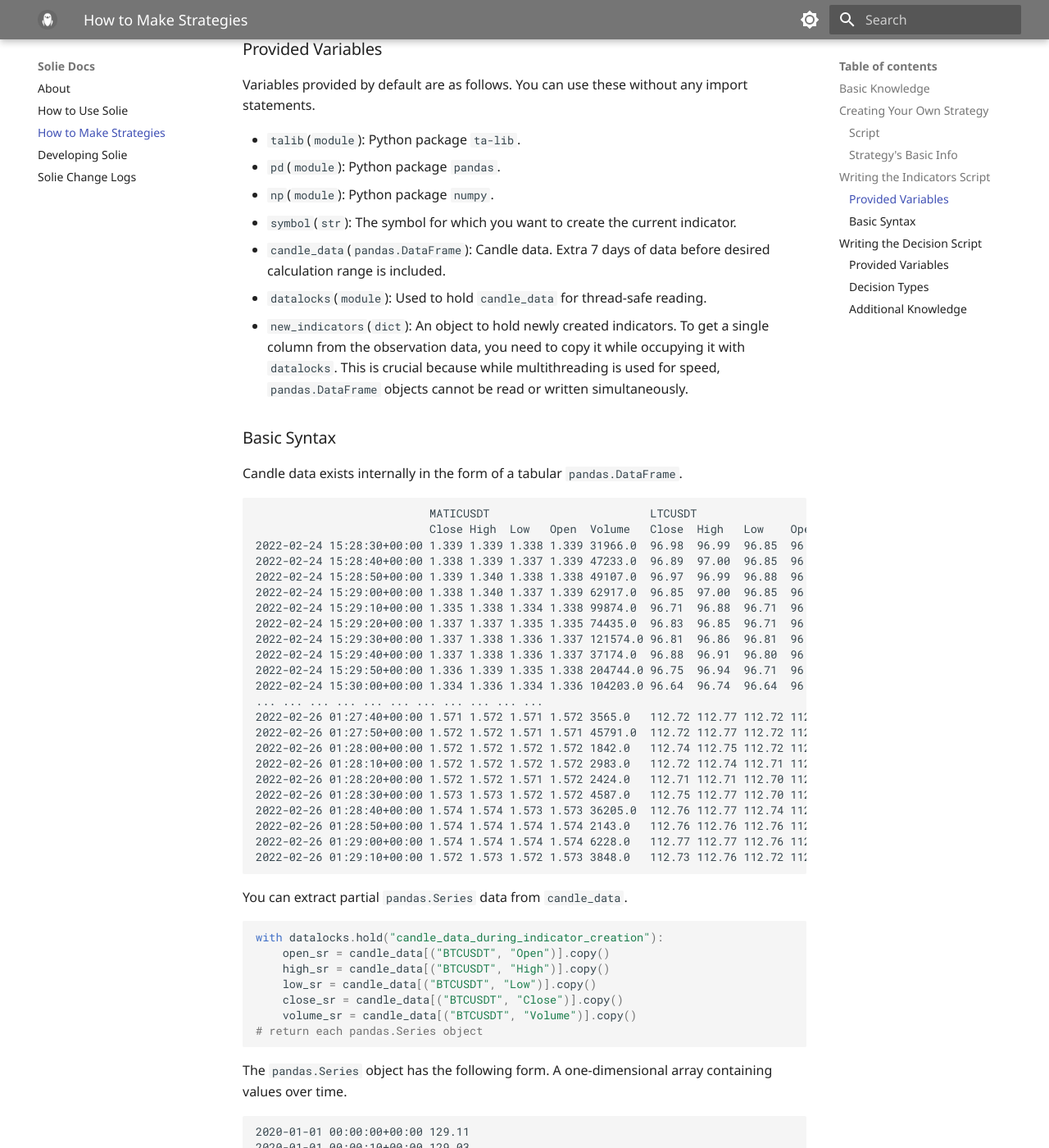
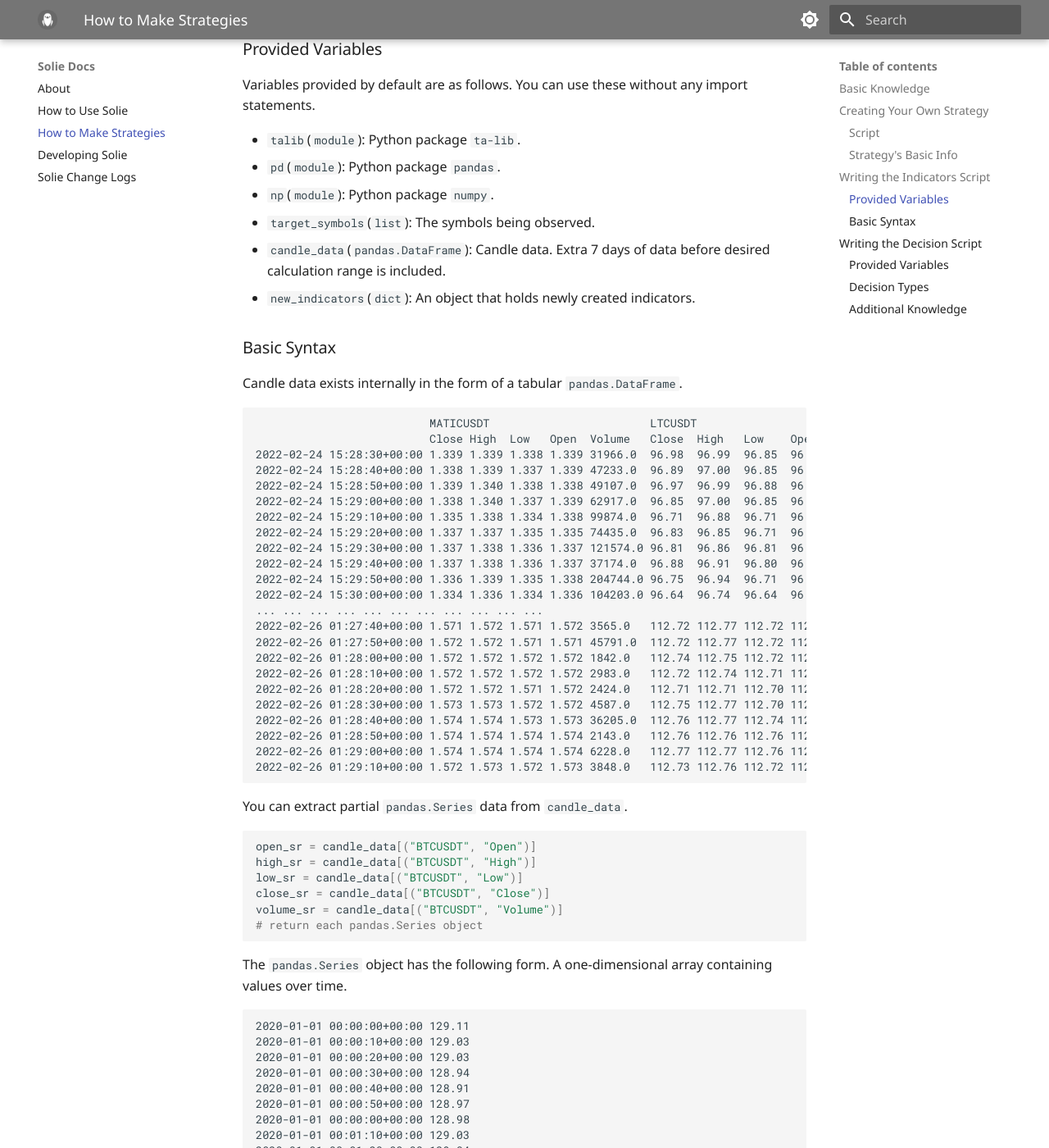
Before and after one commit to cunarist/solie, an MkDocs documentation site: the page built from documentation/docs/making-strategy.md, in a window 1280 px wide and 1400 px high, scrolled down 2711 px. Shown: the whole window at 82% size. Built offline with MkDocs 1.6.1 and Material for MkDocs 9.7.7, drawn with Linux system fonts in a browser that asks for light colours; some of the changed text lies outside the part shown.

Commit message:
Fix various bugs and change the indicator API

````diff
--- a/documentation/docs/making-strategy.md
+++ b/documentation/docs/making-strategy.md
@@ -48,10 +48,9 @@ Variables provided by default are as follows. You can use these without any impo
 - `talib`(`module`): Python package `ta-lib`.
 - `pd`(`module`): Python package `pandas`.
 - `np`(`module`): Python package `numpy`.
-- `symbol`(`str`): The symbol for which you want to create the current indicator.
+- `target_symbols`(`list`): The symbols being observed.
 - `candle_data`(`pandas.DataFrame`): Candle data. Extra 7 days of data before desired calculation range is included.
-- `datalocks`(`module`): Used to hold `candle_data` for thread-safe reading.
-- `new_indicators`(`dict`): An object to hold newly created indicators. To get a single column from the observation data, you need to copy it while occupying it with `datalocks`. This is crucial because while multithreading is used for speed, `pandas.DataFrame` objects cannot be read or written simultaneously.
+- `new_indicators`(`dict`): An object that holds newly created indicators.
 
 ### Basic Syntax
 
@@ -86,12 +85,11 @@ Candle data exists internally in the form of a tabular `pandas.DataFrame`.
 You can extract partial `pandas.Series` data from `candle_data`.
 
 ```python
-with datalocks.hold("candle_data_during_indicator_creation"):
-    open_sr = candle_data[("BTCUSDT", "Open")].copy()
-    high_sr = candle_data[("BTCUSDT", "High")].copy()
-    low_sr = candle_data[("BTCUSDT", "Low")].copy()
-    close_sr = candle_data[("BTCUSDT", "Close")].copy()
-    volume_sr = candle_data[("BTCUSDT", "Volume")].copy()
+open_sr = candle_data[("BTCUSDT", "Open")]
+high_sr = candle_data[("BTCUSDT", "High")]
+low_sr = candle_data[("BTCUSDT", "Low")]
+close_sr = candle_data[("BTCUSDT", "Close")]
+volume_sr = candle_data[("BTCUSDT", "Volume")]
 # return each pandas.Series object
 ```
 
@@ -124,8 +122,7 @@ Solie includes the `talib` package. Creation of dozens of basic indicators is av
 
 ```python
 # Example
-with datalocks.hold("candle_data_during_indicator_creation"):
-    close_series = candle_data[("BTCUSDT", "Close")].copy() # return pandas.Series object
+close_series = candle_data[("BTCUSDT", "Close")] # pandas.Series object
 sma_series = talib.SMA(close_series, 360) # return pandas.Series object
 # 360 in 10 seconds means 3600 seconds, meaning 1 hour
 ```
@@ -133,8 +130,7 @@ sma_series = talib.SMA(close_series, 360) # return pandas.Series object
 Once you have created the indicators, simply put them in a `dict` object called `new_indicators` as appropriate tuple keys. After that, multiple `pandas.Series` objects inside this object are merged into a single indicators object. After writing this and saving it, you will see the indicator in the graph view. It can also be used in strategic decisions.
 
 ```python
-with datalocks.hold("candle_data_during_indicator_creation"):
-    close_sr = candle_data[(symbol, "Close")].copy()
+close_sr = candle_data[(symbol, "Close")]
 sma_sr = talib.SMA(close_sr, 360)
 new_indicators[(symbol, "Price", "SMA")] = sma_sr
 # Here, the tuple key is (symbol, "Price", "SMA")
@@ -151,8 +147,7 @@ The tuple key has 3 values. The first value represents a symbol and the third va
 You can set the color drawn on the graph as you wish. Just put parentheses next to the name and color code it. Color codes can be chosen on a color combination site[🔗](https://htmlcolorcodes.com/).
 
 ```python
-with datalocks.hold("candle_data_during_indicator_creation"):
-    close_sr = candle_data[(symbol, "Close")].copy()
+close_sr = candle_data[(symbol, "Close")]
 sma_sr = talib.SMA(close_sr, 360)
 new_indicators[(symbol, "Price", "SMA (#649CFF)")] = sma_sr # blue
 ```
@@ -162,8 +157,7 @@ Up to this point, indicators generation has been completed using the `pandas.Ser
 Below is the code that creates the average of two different moving averages.
 
 ```python
-with datalocks.hold("candle_data_during_indicator_creation"):
-    close_sr = candle_data[(symbol, "Close")].copy()
+close_sr = candle_data[(symbol, "Close")]
 sma_one = talib.SMA(close_sr, 360)
 sma_two = talib.SMA(close_sr, 2160)
 average_sma = (sma_one + sma_two) / 2
@@ -173,8 +167,7 @@ new_indicators[(symbol, "Price", "Average SMA")] = average_sma
 Below is the code that creates a market overheating indicator with two different moving averages and limits the value to not exceed 1.5. In the picture, you can see that everything above 1.5 is cut off.
 
 ```python
-with datalocks.hold("candle_data_during_indicator_creation"):
-    volume_sr = candle_data[(symbol, "Volume")].copy()
+volume_sr = candle_data[(symbol, "Volume")]
 sma_one = talib.SMA(volume_sr, 360)
 sma_two = talib.SMA(volume_sr, 2160)
 wildness = sma_one / sma_two # division operation
@@ -186,8 +179,7 @@ new_indicators[(symbol, "Abstract", "Wildness")] = wildness
 Below is the code that simply creates an indicator that delays the closing price by 10 minutes.
 
 ```python
-with datalocks.hold("candle_data_during_indicator_creation"):
-    close_sr = candle_data[(symbol, "Close")].copy()
+close_sr = candle_data[(symbol, "Close")]
 shifted_sr = close_sr.shift(60) # own method of pandas.Series object
 new_indicators[(symbol, "Price", "Shifted")] = shifted_sr
 ```
@@ -207,7 +199,7 @@ Variables provided by default are as follows. You can use these without any impo
 - `timezone`(`class`): part of the Python standard library.
 - `timedelta`(`class`): part of the Python standard library.
 - `math`(`module`): part of the Python standard library.
-- `target_symbols`(`list`): List of symbols to target.
+- `target_symbols`(`list`): The symbols being observed.
 - `current_moment`(`datetime.datetime`): The current time rounded down to the base time. For example, if the current exact time is 14:03:22.335 on January 3, 2022, then `current_moment` appears as 14:03:20 on January 3, 2022 in the 10-second interval.
 
 - `current_candle_data`(`numpy.record`): Only the most recent row is truncated from the observation data recorded up to the current time. Contains price and volume information. The information should be pulled out as a `tuple` as a `str`ized key.
--- a/environment.yaml
+++ b/environment.yaml
@@ -19,7 +19,6 @@ dependencies:
       - apscheduler==3.9.1
       - timesetter==1.8
       - pygments==2.11.2
-      - dill==0.3.4
       - yapf==0.32.0
       - getmac==0.8.3
       # developer dependencies
````
Also changed, not shown: static/sample_indicators_script.txt (+4 -3 lines), 7 other files.
